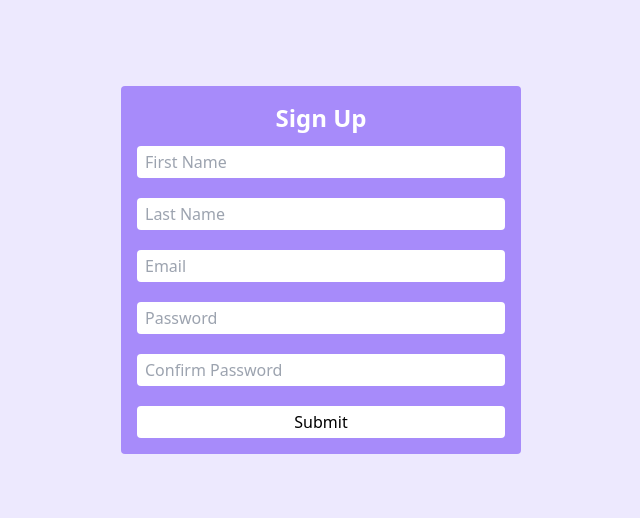
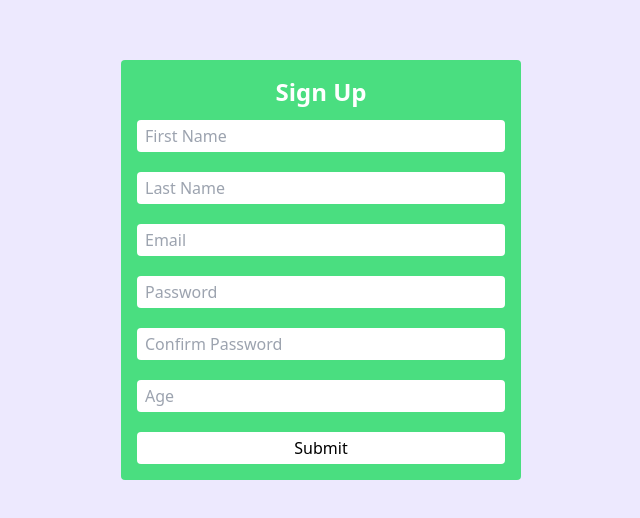
Before and after one commit to biokah/form-validation, a React (Create React App) app: page / in a window 1280 px wide. Shown: the part 130-648 px from the top of the page, without its empty margins (319-959 px from the left). Built offline with nearby package versions, Linux system fonts and the light colour scheme.

Commit message:
adding age field

```diff
--- a/src/components/Form.js
+++ b/src/components/Form.js
@@ -32,7 +32,7 @@ const Form = () => {
 
 
   return (
-    <div className="form-wrapper bg-violet-400 absolute top-1/2 left-1/2 rounded p-4 r">
+    <div className="form-wrapper bg-green-400 absolute top-1/2 left-1/2 rounded p-4 r">
       <h1 className="text-2xl font-bold text-white text-center mb-3">Sign Up</h1>
       <form
         className=""
@@ -92,6 +92,17 @@ const Form = () => {
           />
           <span className="text-white text-left text-xs absolute left-0 bottom-0">{formik.errors.confirmPassword}</span>
           </article>
+          <article className="relative">
+          <input
+            name="age"
+            id="age"
+            placeholder="Age"
+            className="rounded px-2 py-1 w-full mb-5"
+            value={formik.values.age}
+            onChange={formik.handleChange}
+          />
+          <span className="text-white text-left text-xs absolute left-0 bottom-0">{formik.errors.confirmPassword}</span>
+          </article>
 
 
         <button className={`w-full rounded py-1 ${!formik.isValid ? 'bg-gray-200' : 'bg-white'}`}
```
